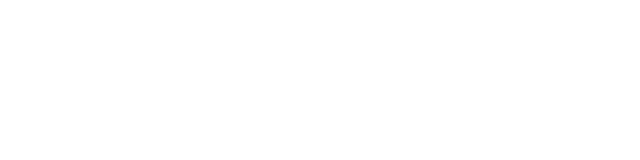
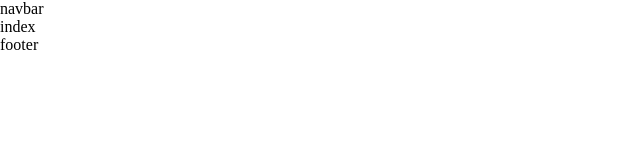
Before and after one commit to tonyykosseifyy/influencer-project, a Next.js app in the folder client/: page / in a window 1280 px wide. Shown: the top 160 px of the page, without its empty margins (0-640 px from the left). Built offline with nearby package versions, Linux system fonts and the light colour scheme.

Commit message:
add: layout component to all routes except login routes

```diff
--- /dev/null
+++ b/client/components/elements/footer.js
@@ -0,0 +1,9 @@
+import React from 'react'
+
+function footer() {
+  return (
+    <div>footer</div>
+  )
+}
+
+export default footer
--- /dev/null
+++ b/client/components/elements/navbar.js
@@ -0,0 +1,9 @@
+import React from 'react'
+
+function navbar() {
+  return (
+    <div>navbar</div>
+  )
+}
+
+export default navbar
--- /dev/null
+++ b/client/components/layout.js
@@ -0,0 +1,26 @@
+import React from "react";
+import styles from './layout.module.css';
+import Head from 'next/head';
+import Navbar from "./elements/navbar";
+import Footer from "./elements/footer";
+
+const Layout = ({ children }) => {
+  return (
+    <div className={styles.wrapper}>
+			<Head>
+				<title>Styrate</title>
+				<link rel="icon" href="/favicon.ico" />
+			</Head>
+
+			<Navbar />
+
+		    {children}
+
+			<Footer />
+
+		</div>
+  );
+};
+
+
+export default Layout ;
--- /dev/null
+++ b/client/pages/_app.js
@@ -0,0 +1,17 @@
+import Layout from "../components/layout";
+import "../styles/globals.css";
+import { useRouter } from 'next/router'
+
+const App = ({ Component, pageProps }) => {
+  const router = useRouter()
+  if (router.pathname === '/login') {
+    return <Component {...pageProps} />
+  }
+  return (
+    <Layout>
+      <Component {...pageProps} />
+    </Layout>
+  )
+};
+
+export default App ;
--- a/client/pages/index.js
+++ b/client/pages/index.js
@@ -1,18 +1,9 @@
-import Head from 'next/head'
-import styles from '../styles/Home.module.css';
+import React from 'react'
 
-const App = () => {
+function index() {
   return (
-    <div className={styles.container}>
-      <Head>
-        <title>Styrate</title>
-        <link rel="icon" href="/favicon.ico" />
-      </Head>
+    <div>index</div>
+  )
+}
 
-      <main></main>
-
-    </div>
-  );
-};
-
-export default App ;
+export default index
```
Also changed, not shown: client/pages/login.js (added, +9 -0 lines), client/components/elements/footer.module.css (added), client/components/elements/navbar.module.css (added), client/components/layout.module.css (added), client/styles/utils.module.css (added).
